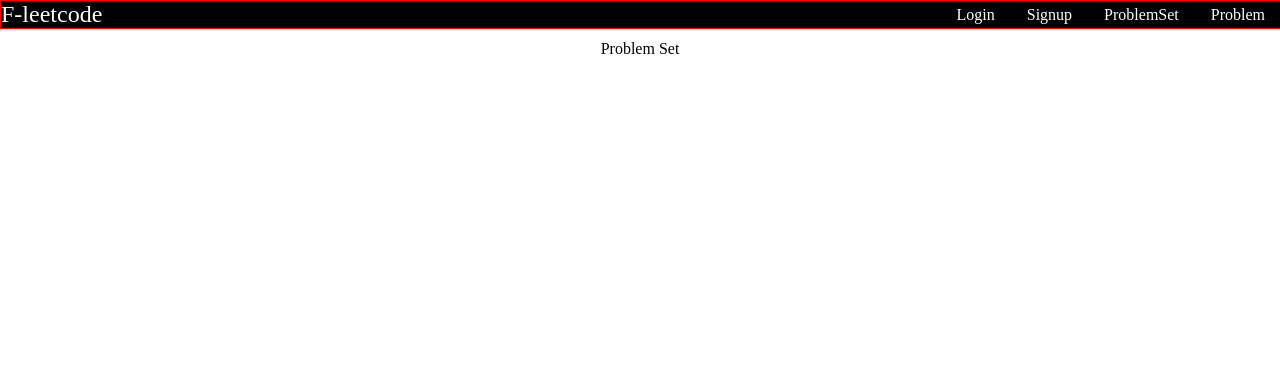
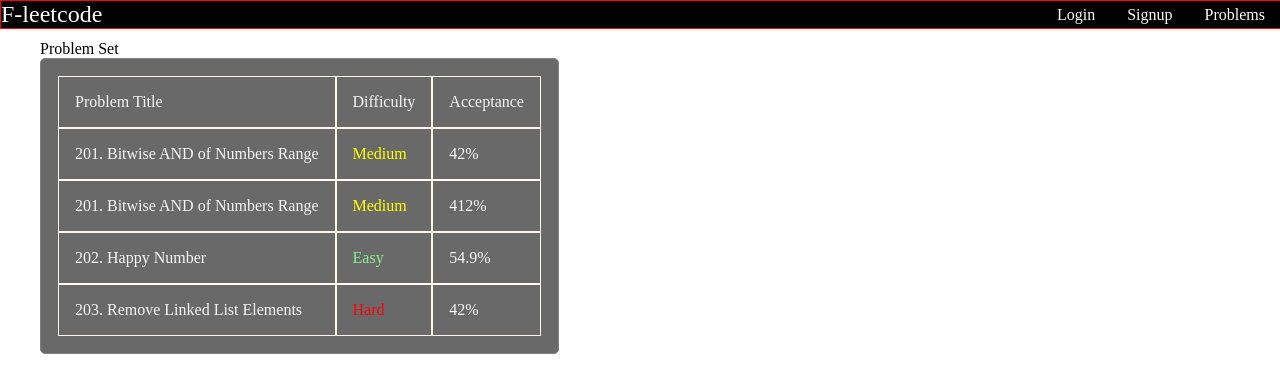
Before and after one commit to hkirat/react-assignment, a React (Vite) app: page /problems in a window 1280 px wide. Shown: the top 392 px of the page. Built offline with nearby package versions, Linux system fonts and the light colour scheme.

Commit message:
code changes for problem list

```diff
--- a/src/App.css
+++ b/src/App.css
@@ -2,7 +2,7 @@
   max-width: 1280px;
   margin: 0 auto;
   padding: 2rem;
-  text-align: center;
+  /*text-align: center;*/
 }
 
 @media (prefers-reduced-motion: no-preference) {
@@ -104,3 +104,35 @@ header a {
 .signup-btn {
   margin: 1em;
 }
+
+/*Problem Set*/
+
+.problem-set-screen table {
+  border: 1px solid grey;
+  border-radius: 5px;
+  background-color: dimgrey;
+  padding: 1em;
+}
+
+.problem-set-screen td {
+  outline: 1px solid floralwhite;
+  color: whitesmoke;
+  margin: 0;
+  padding: 1em;
+}
+
+.problem-set-screen tr:hover{
+  background-color: grey;
+}
+
+.problem-set-screen .medium {
+  color: yellow;
+}
+
+.problem-set-screen .hard {
+  color: red;
+}
+
+.problem-set-screen .easy {
+  color: lightgreen;
+}
--- a/src/App.jsx
+++ b/src/App.jsx
@@ -1,5 +1,4 @@
 import {Route, Routes, Link, BrowserRouter} from "react-router-dom";
-import problems from './problemList.js'
 import Login from "./components/login.jsx";
 import Signup from "./components/signup.jsx";
 import Problem from "./components/problem.jsx";
@@ -17,7 +16,6 @@ function App() {
        /problems/:problem_slug - A single problem page
      */
 
-    console.log(problems)
     return (
     <BrowserRouter>
         {/*Finish the assignment! Look at the comments in App.jsx as a starting point*/}
@@ -26,8 +24,7 @@ function App() {
         <ul className="header-list">
             <li><Link to = "/login" >Login </Link></li>
             <li><Link to = "/signup" >Signup </Link></li>
-            <li><Link to = "/problems" >ProblemSet </Link></li>
-            <li><Link to = "/problem" >Problem </Link></li>
+            <li><Link to = "/problems" >Problems </Link></li>
         </ul>
         </header>
         <Routes>
--- a/src/components/problemSet.jsx
+++ b/src/components/problemSet.jsx
@@ -1,6 +1,50 @@
+import problems from '../problemList.js'
+
 function ProblemSet(){
+
+    function populateProblemSet() {
+        console.log(problems)
+
+        function handleProblemSelection(problem) {
+            console.log(problem)
+        }
+
+        return(
+            // problems.map(problem => {
+            //     return (
+            //         <div key={problem.id}>
+            //             {problem.title}
+            //         </div>
+            //     )
+            // })
+            <table>
+                <thead>
+                <tr>
+                    <td>Problem Title</td>
+                    <td>Difficulty</td>
+                    <td>Acceptance</td>
+                </tr>
+                </thead>
+                <tbody>
+                {problems.map(problem => {
+                    return (
+                        <tr key = {problem.id} onClick={() => handleProblemSelection(problem)}>
+                           <td>{problem.title}</td>
+                            <td className={problem.difficulty.toLowerCase()}>{problem.difficulty}</td>
+                            <td>{problem.acceptance}</td>
+                        </tr>
+                    )
+                })}
+                </tbody>
+            </table>
+        )
+    }
+
     return (
-        <div>Problem Set</div>
+        <div className="problem-set-screen">
+            Problem Set
+            <div>{populateProblemSet()}</div>
+        </div>
     )
 }
 
--- a/src/problemList.js
+++ b/src/problemList.js
@@ -2,20 +2,22 @@
  * Temporary problems array schema
  */
 const problems = [{
+    id: 1,
     title: "201. Bitwise AND of Numbers Range",
     difficulty: "Medium",
     acceptance: "42%"
 },{
+    id: 2,
     title: "201. Bitwise AND of Numbers Range",
     difficulty: "Medium",
     acceptance: "412%"
-},
-    {
+},{
+    id: 3,
     title: "202. Happy Number",
     difficulty: "Easy",
     acceptance: "54.9%"
-    },
-    {
+},{
+    id: 4,
     title: "203. Remove Linked List Elements",
     difficulty: "Hard",
     acceptance: "42%"
```
Lines whose indentation alone changed are shown as unchanged.
